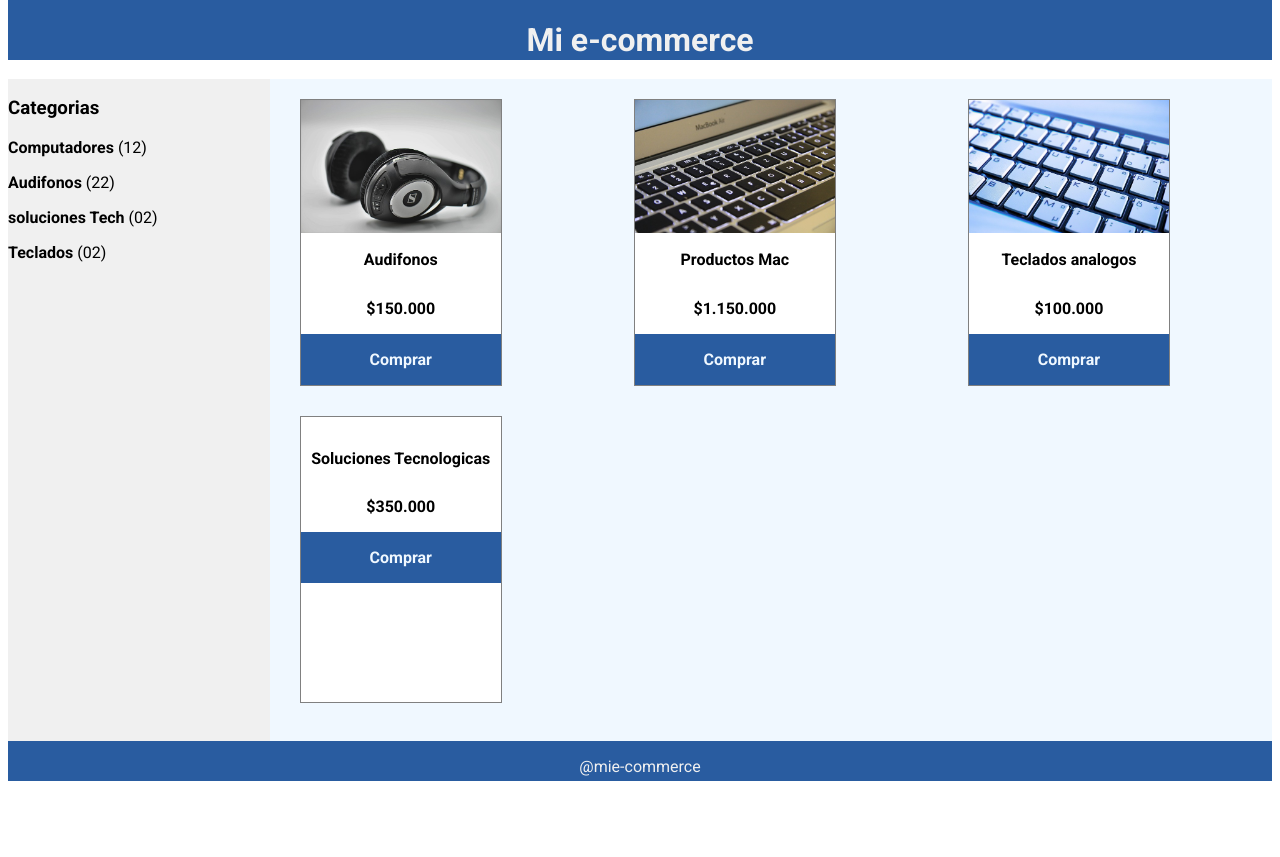
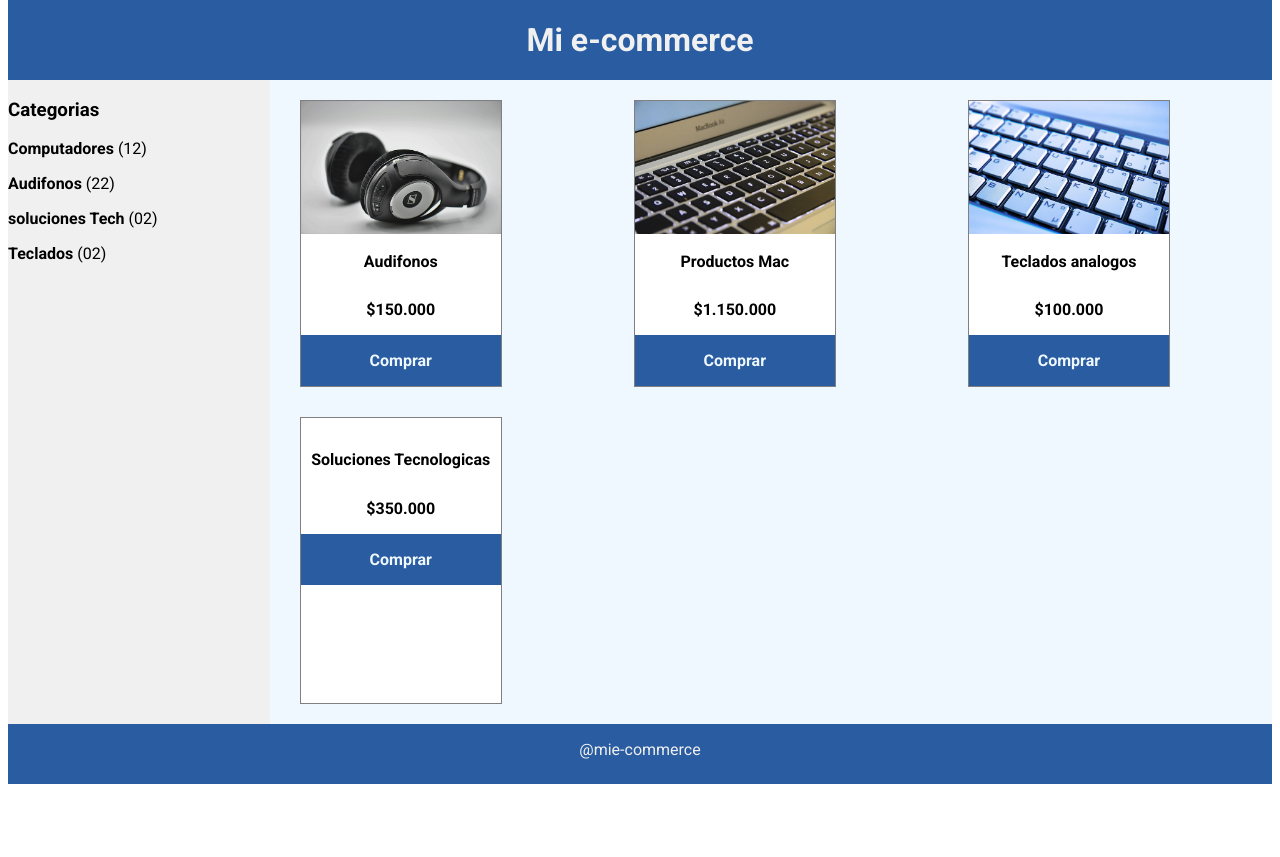
Before and after one commit to hefox83/desafio_layout_css, a plain HTML site: page index.html in a window 1280 px wide. Drawn offline with Linux system fonts and the light colour scheme.

Commit message:
ajuste padding footer y header

```diff
--- a/assets/css/style.css
+++ b/assets/css/style.css
@@ -2,10 +2,12 @@ body{
     margin-top: 0%;
     margin-bottom: 0;
     font-family: 'Roboto', sans-serif;
+
 }
 .grid-container{
     display: grid;
     height: 100vh;
+    height: var(--doc-height);
     grid-template-areas:
     "header header header header "
     "menu main main main "
@@ -20,6 +22,7 @@ body{
     grid-area: header;
     background-color: #295ca0;
     height: 60px;
+    padding-bottom: 20px;
 
 }
 .menu{
@@ -40,6 +43,7 @@ body{
     background-color: #295ca0;
     color: #f0f0f0;
     height: 40px;
+    padding-bottom: 20px;
     justify-content: center;
     align-content:center;
 }
```
